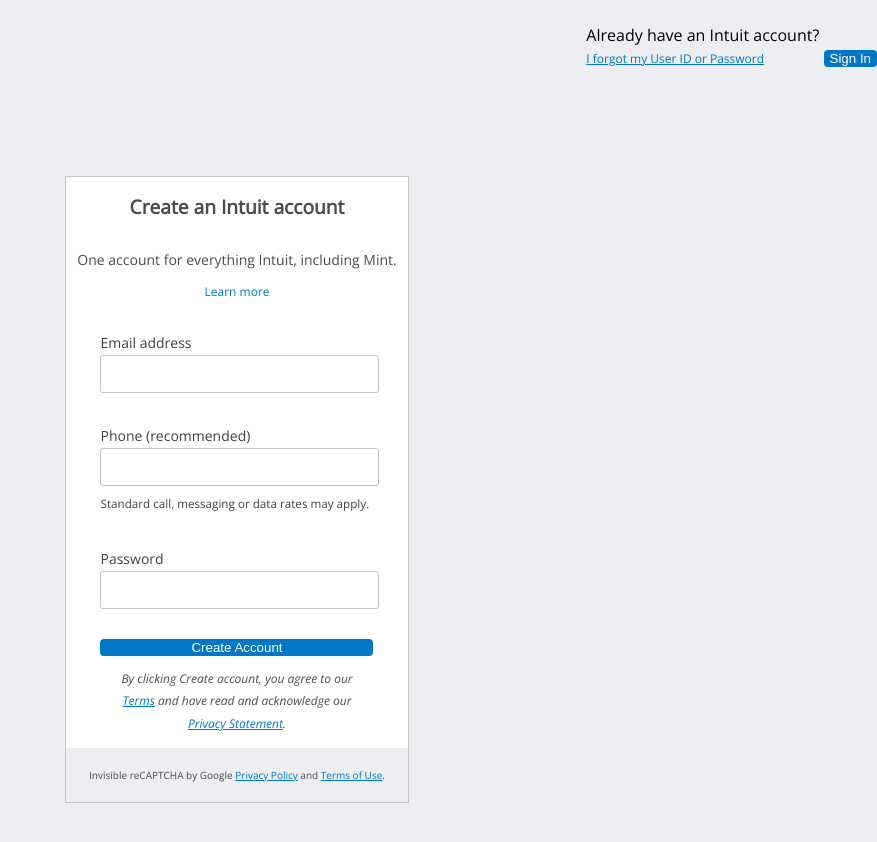
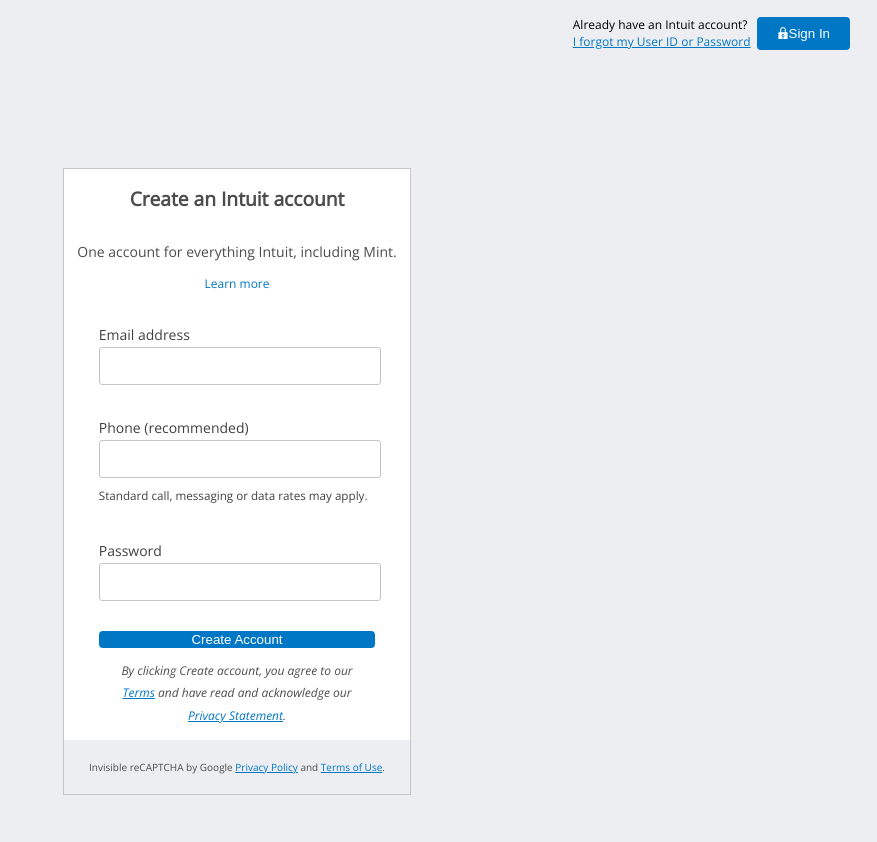
Before and after one commit to m15e/html-forms, a plain HTML site: page index.html in a window 1280 px wide. Shown: the whole page, without its empty margins (403-1280 px from the left). Drawn offline with nearby package versions, Linux system fonts and the light colour scheme.

Commit message:
Touch up distances and margins for the top-buttons container.

```diff
--- a/index.html
+++ b/index.html
@@ -15,7 +15,10 @@
       <li><span>Already have an Intuit account?</span></li>
       <li><a href="#forgot">I forgot my User ID or Password</a></li>
     </ul>
-    <button>Sign In</button>
+    <button>
+      <img src="assets/lock.svg">
+      Sign In
+    </button>
   </div>
 </header>
 
--- a/style.css
+++ b/style.css
@@ -6,6 +6,7 @@
 body {
   background-color: #ECEEF1;
   font-family: 'Open Sans', sans-serif;
+  margin: 0px;
 }
 
 a {
@@ -24,6 +25,9 @@
   float: right;
   position: absolute;
   right: 0px;
+  display: flex;
+  align-items: center;
+  margin-right: 27px;
 }
 
 #top-buttons ul {
@@ -32,6 +36,19 @@
 
 #top-buttons li {
   list-style-type: none;
+  font-size: 12px;
+}
+
+#top-buttons button {
+  padding: 9px 20px;
+  margin-left: 6px;
+  display: flex;
+  align-items: center;
+}
+
+#top-buttons button img {
+  width: 12px;
+  height: auto;
 }
 
 /* signup form */
```
